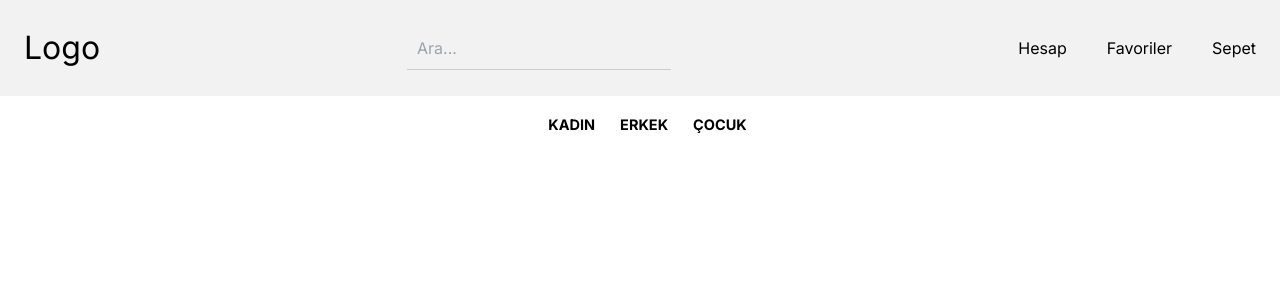
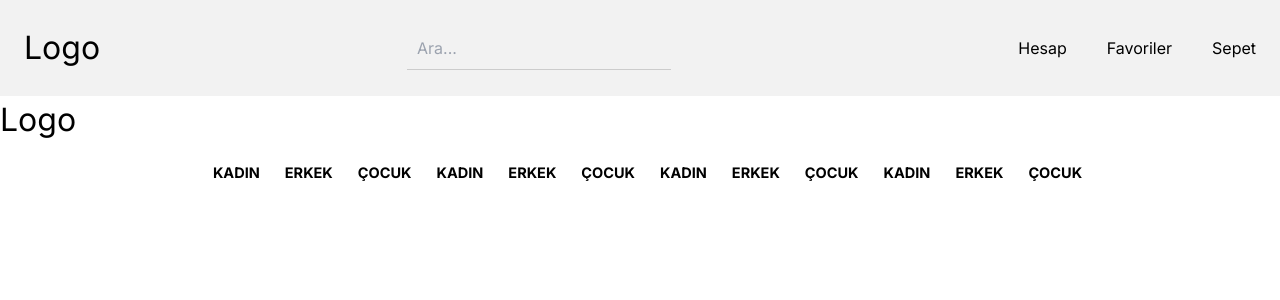
Before and after one commit to mrvozturk/DigitalEmporium, a Next.js app: page / in a window 1280 px wide. Shown: the top 300 px of the page. Built offline with nearby package versions, Linux system fonts and the light colour scheme.

Commit message:
update sidebar button

```diff
--- a/src/components/header/index.module.css
+++ b/src/components/header/index.module.css
@@ -176,10 +176,10 @@
   .categoryLinks {
     display: flex;
     flex-direction: column;
-    top: 0;
-    width: 100%;
-    height: 100%;
-    background-color: #f2f2f2;
+    justify-content: flex-start;
+    align-items: flex-start;
+    padding: 2rem 1rem;
+    margin-top: 20px;
   }
 
   .categoryLinks ul {
@@ -188,7 +188,6 @@
     list-style: none;
     padding: 0;
     margin: 0;
-    gap: 5px;
   }
 
   .categoryLinks li {
@@ -212,4 +211,26 @@
     font-size: 1.2rem;
     margin-right: 15px;
   }
+  .categoryLinks {
+    padding: 1.5rem 1rem;
+    margin-top: 20px;
+  }
+
+  .categoryLinks ul {
+    display: flex;
+    flex-wrap: wrap;
+    list-style: none;
+    padding: 0;
+    margin: 0;
+    gap: 5px;
+  }
+
+  .categoryLinks li {
+    margin-bottom: 10px;
+    width: 100%;
+  }
+
+  .categoryLinks a {
+    font-size: 15px;
+  }
 }
--- a/src/components/header/index.tsx
+++ b/src/components/header/index.tsx
@@ -48,7 +48,10 @@ const Header = () => {
             <a href='/'>Logo</a>
           </div>
           {isMobileView && isSidebarOpen && (
-            <button className={styles.sidebarToggle} onClick={toggleSidebar}>
+            <button
+              className={`${styles.sidebarToggle} fa-times`}
+              onClick={toggleSidebar}
+            >
               <FontAwesomeIcon icon={faTimes} />
             </button>
           )}
--- a/src/components/header/sideBar.tsx
+++ b/src/components/header/sideBar.tsx
@@ -1,4 +1,3 @@
-'use client';
 'use client';
 import React, { useEffect, useRef } from 'react';
 import styles from './index.module.css';
@@ -13,7 +12,11 @@ const SideBar: React.FC<SideBarProps> = ({ toggleSidebar, isSidebarOpen }) => {
 
   useEffect(() => {
     const handleClickOutside = (event: MouseEvent) => {
-      if (sidebarRef.current && !sidebarRef.current.contains(event.target as Node) && isSidebarOpen) {
+      if (
+        sidebarRef.current &&
+        !sidebarRef.current.contains(event.target as Node) &&
+        isSidebarOpen
+      ) {
         toggleSidebar();
       }
     };
@@ -23,14 +26,54 @@ const SideBar: React.FC<SideBarProps> = ({ toggleSidebar, isSidebarOpen }) => {
   }, [isSidebarOpen, toggleSidebar]);
 
   return (
-    <div ref={sidebarRef} className={`${styles.sidebar} ${isSidebarOpen ? styles.sidebarOpen : ''}`}>
+    <div
+      ref={sidebarRef}
+      className={`${styles.sidebar} ${isSidebarOpen ? styles.sidebarOpen : ''}`}
+    >
+      <div className={styles.logo}>
+        <a href='/'>Logo</a>
+      </div>
+
       <div className={styles.categoryLinks}>
         <button className={styles.closeButton} onClick={toggleSidebar}></button>
         <div className={styles.categories}>
           <ul>
-            <li><a href='#'>KADIN</a></li>
-            <li><a href='#'>ERKEK</a></li>
-            <li><a href='#'>ÇOCUK</a></li>
+            <li>
+              <a href='#'>KADIN</a>
+            </li>
+            <li>
+              <a href='#'>ERKEK</a>
+            </li>
+            <li>
+              <a href='#'>ÇOCUK</a>
+            </li>
+            <li>
+              <a href='#'>KADIN</a>
+            </li>
+            <li>
+              <a href='#'>ERKEK</a>
+            </li>
+            <li>
+              <a href='#'>ÇOCUK</a>
+            </li>
+            <li>
+              <a href='#'>KADIN</a>
+            </li>
+            <li>
+              <a href='#'>ERKEK</a>
+            </li>
+            <li>
+              <a href='#'>ÇOCUK</a>
+            </li>
+            <li>
+              <a href='#'>KADIN</a>
+            </li>
+            <li>
+              <a href='#'>ERKEK</a>
+            </li>
+            <li>
+              <a href='#'>ÇOCUK</a>
+            </li>
           </ul>
         </div>
       </div>
```
